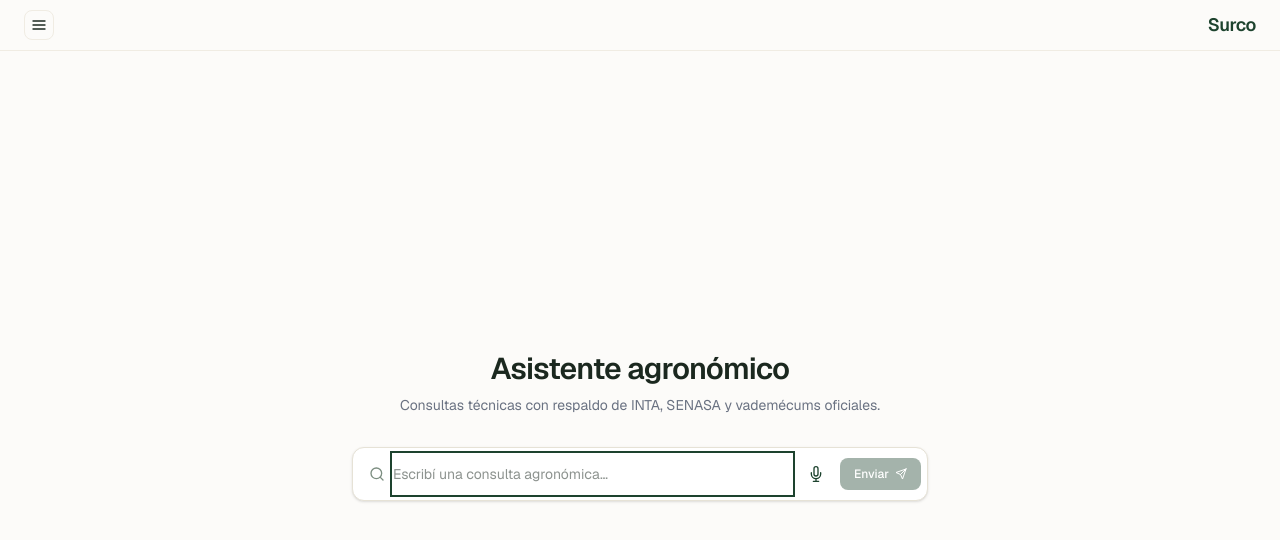
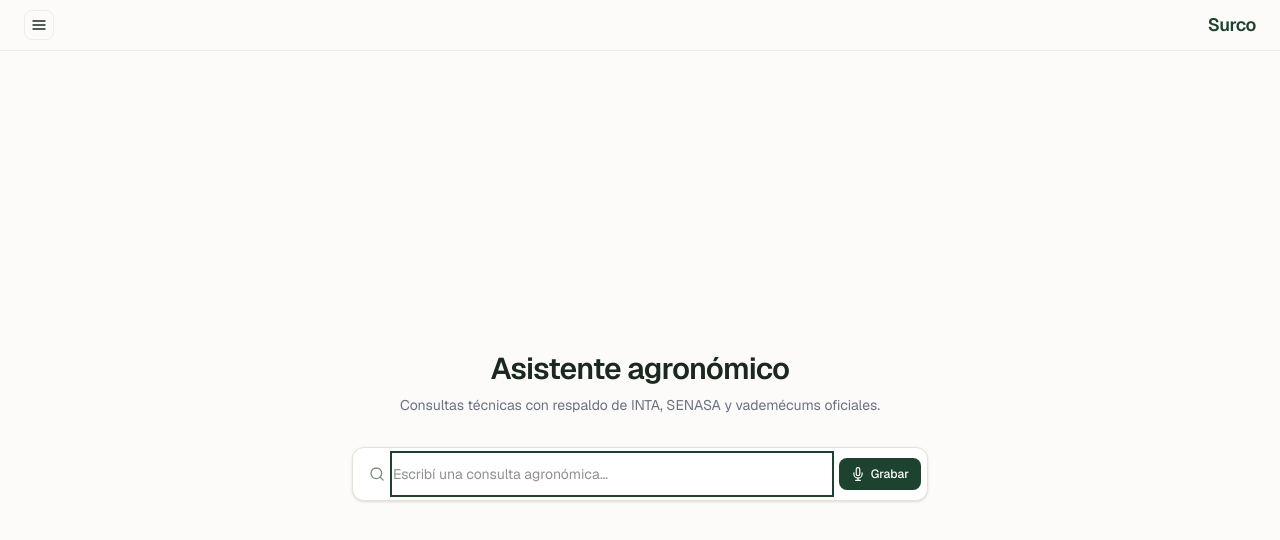
Before and after one commit to JereAguilar1/pingo-agro, a Next.js app: page / in a window 1280 px wide. Shown: the top 540 px of the page. Built offline with nearby package versions, Linux system fonts and the light colour scheme.

Commit message:
feat: dynamic action button (mic when empty, send when typing text)

```diff
--- a/src/app/chat/page.tsx
+++ b/src/app/chat/page.tsx
@@ -592,17 +592,6 @@ function ChatInner() {
                         <IconPaperclip className="w-4 h-4 text-gray-500" />
                       </button>
 
-                      <button
-                        type="button"
-                        onClick={() => void startRecording()}
-                        className="p-2 rounded-lg text-xs font-medium cursor-pointer transition-colors hover:bg-emerald-50 shrink-0"
-                        style={{ color: "var(--surco-green)" }}
-                        title="Enviar mensaje de audio"
-                        aria-label="Grabar audio"
-                      >
-                        <IconMic className="w-4 h-4" />
-                      </button>
-
                       <input
                         value={input}
                         onChange={(e) => setInput(e.target.value)}
@@ -615,15 +604,30 @@ function ChatInner() {
                         style={{ color: "var(--surco-ink)" }}
                       />
 
+                      {input.trim() ? (
                         <button
                           type="submit"
-                        disabled={loading || !input.trim()}
-                        className="rounded-lg px-3 py-1.5 text-xs font-medium text-white disabled:opacity-40 transition-opacity cursor-pointer shrink-0 flex items-center gap-1"
+                          disabled={loading}
+                          className="rounded-lg px-3 py-1.5 text-xs font-medium text-white transition-opacity cursor-pointer shrink-0 flex items-center gap-1 hover:opacity-90"
                           style={{ background: "var(--surco-green)" }}
                           aria-label="Enviar mensaje"
+                          title="Enviar mensaje"
                         >
                           <IconSend className="w-3.5 h-3.5" />
                         </button>
+                      ) : (
+                        <button
+                          type="button"
+                          onClick={() => void startRecording()}
+                          disabled={loading}
+                          className="rounded-lg p-2 text-xs font-medium text-white transition-opacity cursor-pointer shrink-0 flex items-center justify-center hover:opacity-90"
+                          style={{ background: "var(--surco-green)" }}
+                          aria-label="Grabar audio"
+                          title="Grabar audio para consultar"
+                        >
+                          <IconMic className="w-3.5 h-3.5" />
+                        </button>
+                      )}
                     </div>
                   )}
                 </div>
--- a/src/app/page.tsx
+++ b/src/app/page.tsx
@@ -198,27 +198,29 @@ export default function Home() {
                   />
                 </div>
 
-                <button
-                  type="button"
-                  onClick={() => void startRecording()}
-                  className="p-2 rounded-lg text-xs font-medium cursor-pointer transition-colors hover:bg-emerald-50 shrink-0"
-                  style={{ color: "var(--surco-green)" }}
-                  title="Grabar audio"
-                  aria-label="Grabar consulta por audio"
-                >
-                  <IconMic className="w-4 h-4" />
-                </button>
-
+                {value.trim() ? (
                   <button
                     type="submit"
-                  disabled={!value.trim()}
-                  className="shrink-0 rounded-lg px-3.5 py-2 text-xs font-medium text-white transition-opacity disabled:opacity-40 hover:opacity-90 cursor-pointer flex items-center gap-1.5"
+                    className="shrink-0 rounded-lg px-3.5 py-2 text-xs font-medium text-white transition-opacity hover:opacity-90 cursor-pointer flex items-center gap-1.5"
                     style={{ background: "var(--surco-green)" }}
                     aria-label="Enviar consulta"
                   >
                     <span>Enviar</span>
-                  <IconSend className="w-3 h-3" />
+                    <IconSend className="w-3.5 h-3.5" />
                   </button>
+                ) : (
+                  <button
+                    type="button"
+                    onClick={() => void startRecording()}
+                    className="shrink-0 rounded-lg px-3 py-2 text-xs font-medium text-white transition-opacity hover:opacity-90 cursor-pointer flex items-center gap-1.5"
+                    style={{ background: "var(--surco-green)" }}
+                    aria-label="Grabar audio"
+                    title="Grabar consulta por audio"
+                  >
+                    <IconMic className="w-3.5 h-3.5" />
+                    <span>Grabar</span>
+                  </button>
+                )}
               </div>
             )}
           </form>
```
Lines whose indentation alone changed are shown as unchanged.
